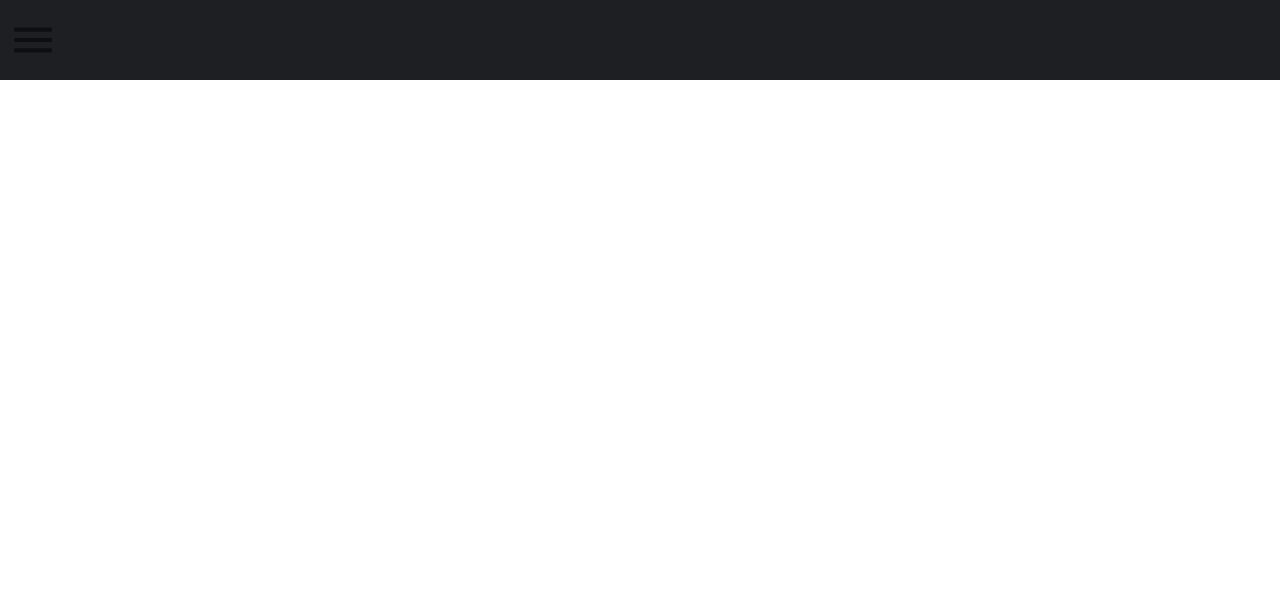
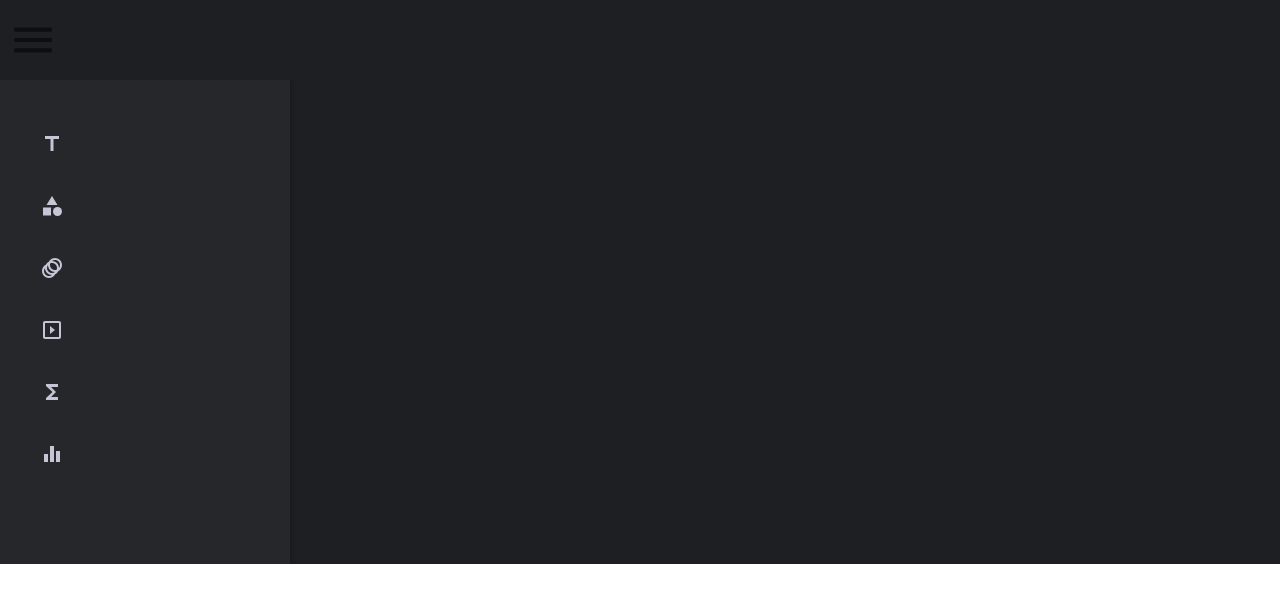
Before and after one commit to ko-tarou/PresentsAI-Main, a Next.js app: page /CreatePage in a window 1280 px wide. Shown: the top 602 px of the page. Built offline with nearby package versions, Linux system fonts and the light colour scheme.

Commit message:
マテリアアルアイコンの表示完了

```diff
--- a/package.json
+++ b/package.json
@@ -11,8 +11,8 @@
   "dependencies": {
     "@emotion/react": "^11.14.0",
     "@emotion/styled": "^11.14.0",
-    "@mui/icons-material": "^6.3.0",
-    "@mui/material": "^6.3.0",
+    "@mui/icons-material": "^6.4.1",
+    "@mui/material": "^6.4.1",
     "mini-css-extract-plugin": "^2.9.2",
     "next": "15.1.0",
     "react": "^19.0.0",
--- a/src/pages/CreatePage/index.js
+++ b/src/pages/CreatePage/index.js
@@ -1,12 +1,15 @@
-import { useState } from "react";
 import HeaderPage from "../HeaderPage/index.js";
-import styles from "../../styles/CreatePage/CreatePage .module.scss";
+import LeftTab from "./leftsidetab.js";
+import styles from "../../styles/CreatePage/CreatePage.module.scss";
 
 export default function CreatePage() {
 
 	return (
 		<div className={styles.main}>
 			<HeaderPage/>
+			<div className={styles.main}>
+				<LeftTab/>
+			</div>
 		</div>
 	);
 }
--- /dev/null
+++ b/src/pages/CreatePage/leftsidetab.js
@@ -0,0 +1,102 @@
+import { useState } from "react";
+import { Title, Category, Animation, Slideshow, Functions, Equalizer } from "@mui/icons-material";
+import styles from "../../styles/CreatePage/CreatePage.module.scss";
+
+export default function LeftTab(){
+
+    const [activeTab, setActiveTab] = useState("analysis");
+
+	const renderContent = () => {
+		switch (activeTab) {
+			case "text":
+				return (
+					<div className={styles.tabContent}>
+						<h2>Analysis</h2>
+						<p>This is the analysis page content.</p>
+					</div>
+				);
+			case "shape":
+				return (
+					<div className={styles.tabContent}>
+						<h2>Recording</h2>
+						<p>This is the recording page content.</p>
+					</div>
+				);
+			case "animation":
+				return (
+					<div className={styles.tabContent}>
+						<h2>Comment</h2>
+						<p>This is the comment page content.</p>
+					</div>
+				);
+            case "slideshow":
+				return (
+					<div className={styles.tabContent}>
+						<h2>Comment</h2>
+						<p>This is the comment page content.</p>
+					</div>
+				);
+            case "math":
+				return (
+					<div className={styles.tabContent}>
+						<h2>Comment</h2>
+						<p>This is the comment page content.</p>
+					</div>
+				);
+            case "graph":
+				return (
+					<div className={styles.tabContent}>
+						<h2>Comment</h2>
+						<p>This is the comment page content.</p>
+					</div>
+				);
+			default:
+				return null;
+		}
+	};
+
+    return (
+        <aside className={styles.sidebar}>
+			<ul>
+				<li
+					className={activeTab === "text" ? styles.active : ""}
+					onClick={() => setActiveTab("text")}
+				>
+                    <Title/>
+				</li>
+				<li
+					className={activeTab === "shape" ? styles.active : ""}
+					onClick={() => setActiveTab("shape")}
+				>
+					<Category/>
+				</li>
+				<li
+					className={activeTab === "animation" ? styles.active : ""}
+					onClick={() => setActiveTab("animation")}
+				>
+					<Animation/>
+				</li>
+                <li
+					className={activeTab === "slideshow" ? styles.active : ""}
+					onClick={() => setActiveTab("slideshow")}
+				>
+					<Slideshow/>
+				</li>
+                <li
+					className={activeTab === "math" ? styles.active : ""}
+					onClick={() => setActiveTab("math")}
+				>
+					<Functions/>
+				</li>
+                <li
+					className={activeTab === "graph" ? styles.active : ""}
+					onClick={() => setActiveTab("graph")}
+				>
+					<Equalizer/>
+				</li>
+
+                <main className={styles.content}>{renderContent()}</main>
+			</ul>
+		</aside>
+    );
+}
--- a/src/styles/CreatePage/CreatePage .module.scss
+++ b/src/styles/CreatePage/CreatePage.module.scss
@@ -12,11 +12,6 @@
     height: 100vh;
     background-color: $darkgray;
     color: $button-color-light;
-}
-
-.yy {
-    display: flex;
-    flex: 1;
 }
 
 .sidebar {
@@ -45,6 +40,11 @@
     color: #fff;
 }
 
+.yy {
+    display: flex;
+    flex: 1;
+}
+
 .content {
     flex: 1;
     padding: 20px;
```
Also changed, not shown: 1 other file (tests, documents, lock files or other folders).
